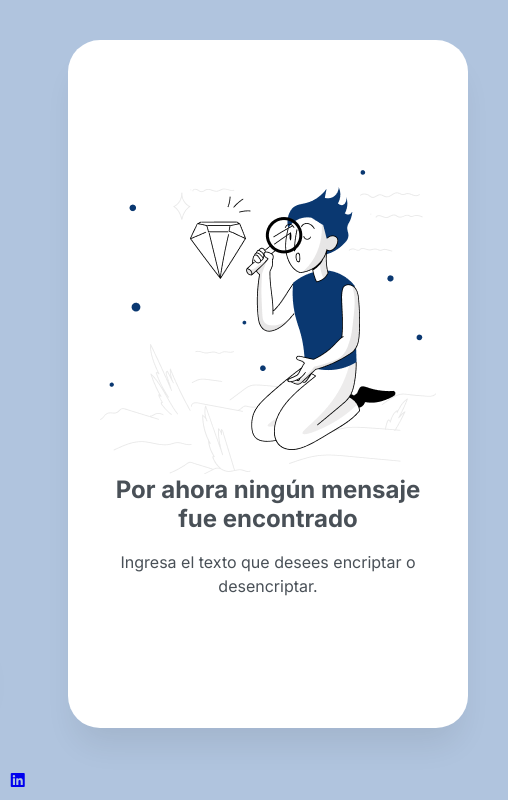
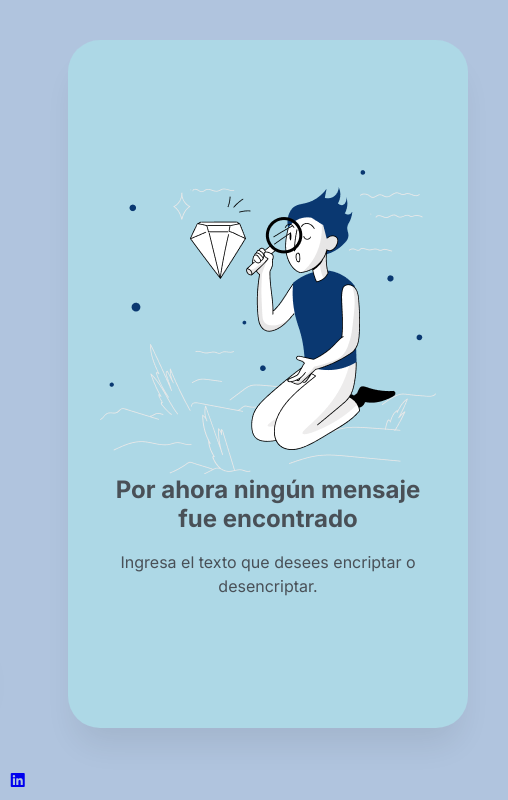
Before and after one commit to gpinto86/encriptador-de-texto, a plain HTML site: page index.html in a window 1280 px wide. Shown: the full height of the page, 772-1280 px from the left. Drawn offline with Linux system fonts and the light colour scheme.

Commit message:
se actualiza colores

```diff
--- a/styles.css
+++ b/styles.css
@@ -1,7 +1,7 @@
 :root {
     --color-main: #B0C4DE;
     --color-accent-1: #0A3871;
-    --color-accent-2: #FFFFFF;
+    --color-accent-2: #ADD8E6;
     --color-accent-3: #495057;
     --color-hover-1: #052051;
     --color-hover-2: #CED4DA;
```
